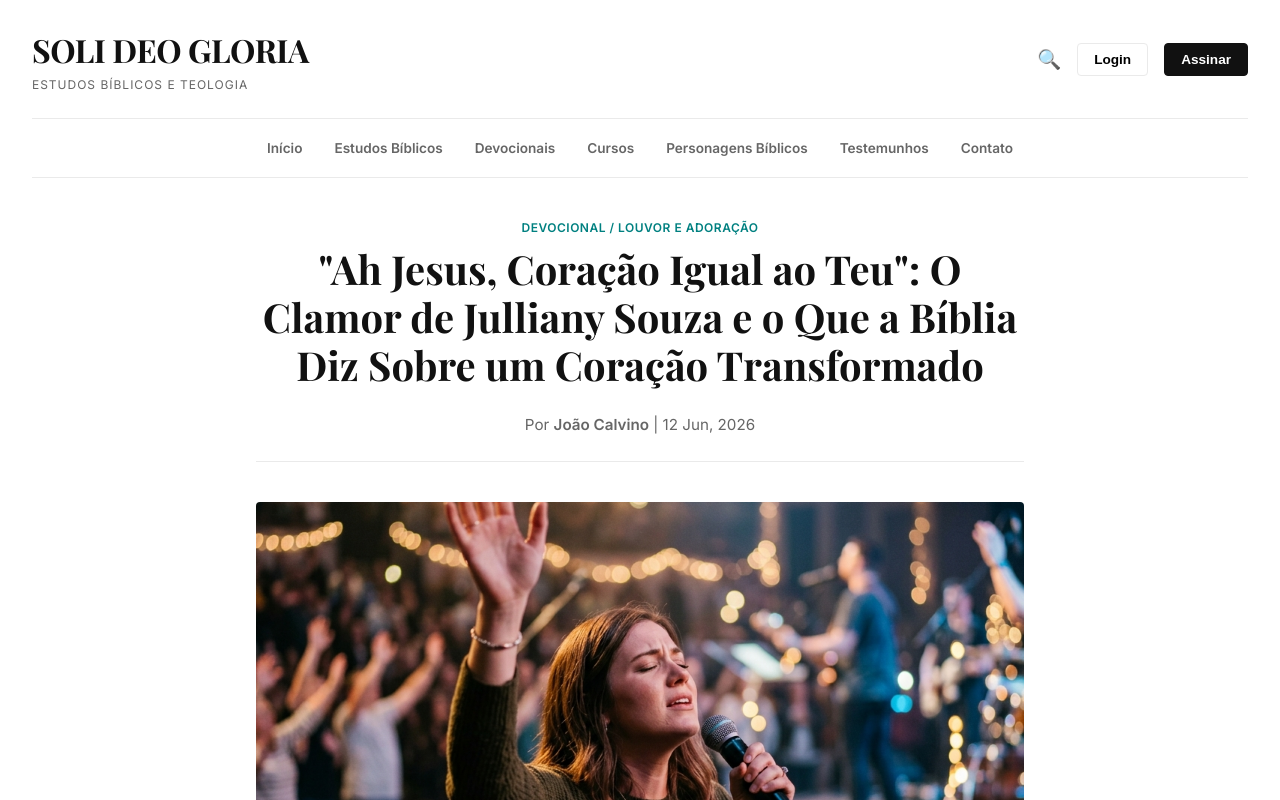
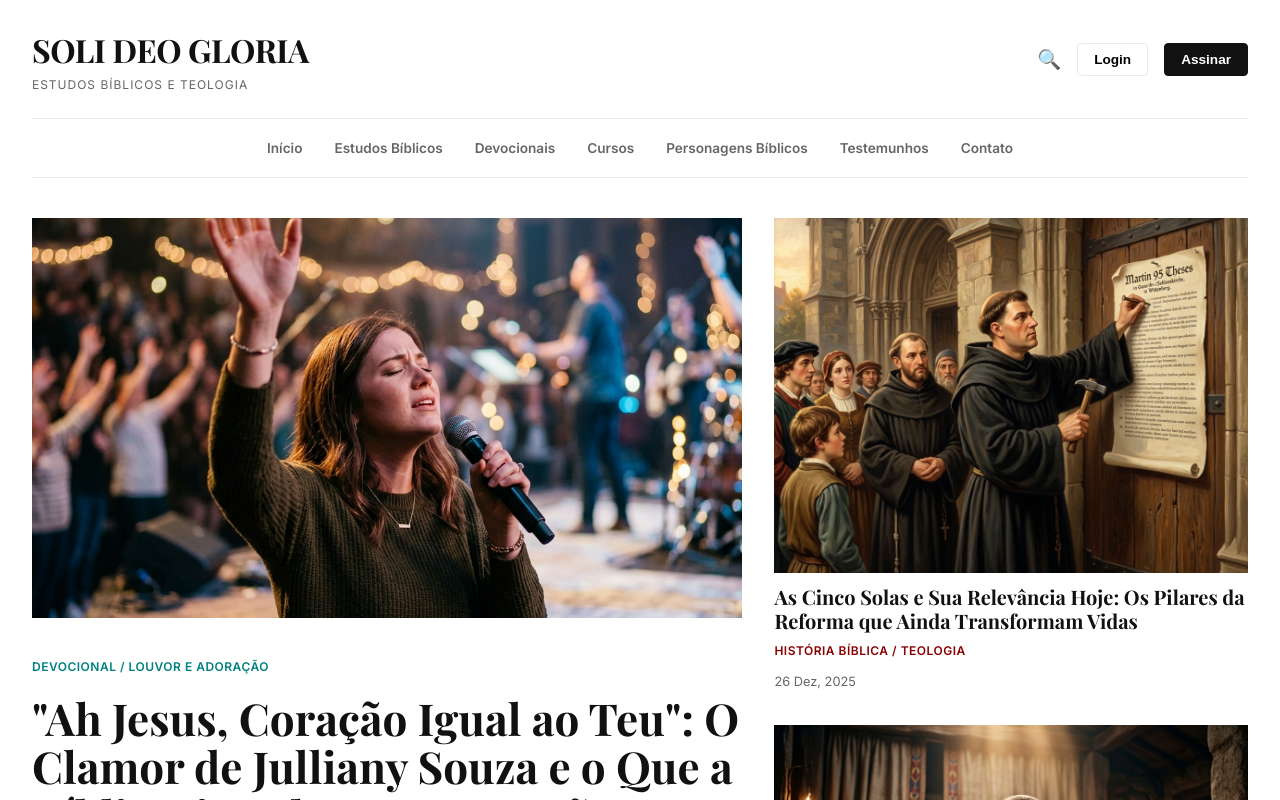
Before and after one commit to andrewsmorais/Blog-Crist-o-, a React (Vite) app: page / in a window 1280 px wide. Shown: the top 800 px of the page. Built offline with nearby package versions, Linux system fonts and the light colour scheme; a web font is replaced by a local one.

Commit message:
Corrigindo renderização do artigo Ah Jesus que ocultava a homepage

```diff
--- a/src/App.jsx
+++ b/src/App.jsx
@@ -517,7 +517,7 @@ function App() {
               </div>
             </div>
           </main>
-        ) : path === '/' ? (
+        ) : isAhJesus ? (
           <main className="article-content section-mb">
              <div className="article-header">
                <span className="cat-tag">Devocional / Louvor e Adoração</span>
```
